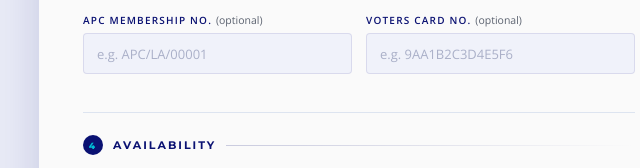
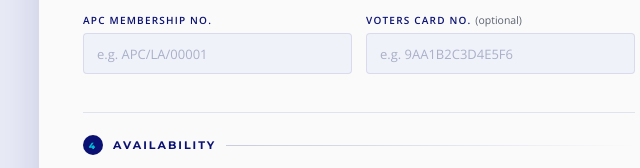
Before and after one commit to Agbaraojo001/MFA-AMBASSADORS, a website: page public/index.html in a window 1280 px wide. Shown: the part 1316-1484 px from the top of the page, 281-921 px from the left. Drawn offline with nearby package versions, Linux system fonts and the light colour scheme.

Commit message:
prototype app for apc membership 2

```diff
--- a/public/index.html
+++ b/public/index.html
@@ -297,7 +297,7 @@
 
         <div class="form-row">
           <div class="field" id="f-apc_membership_no">
-            <label>APC Membership No. <span class="opt">(optional)</span></label>
+            <label>APC Membership No. <span class="opt"></span></label>
             <input type="text" id="apc_membership_no" placeholder="e.g. APC/LA/00001"
                    maxlength="50">
             <div class="error-msg" id="e-apc_membership_no"></div>
```
